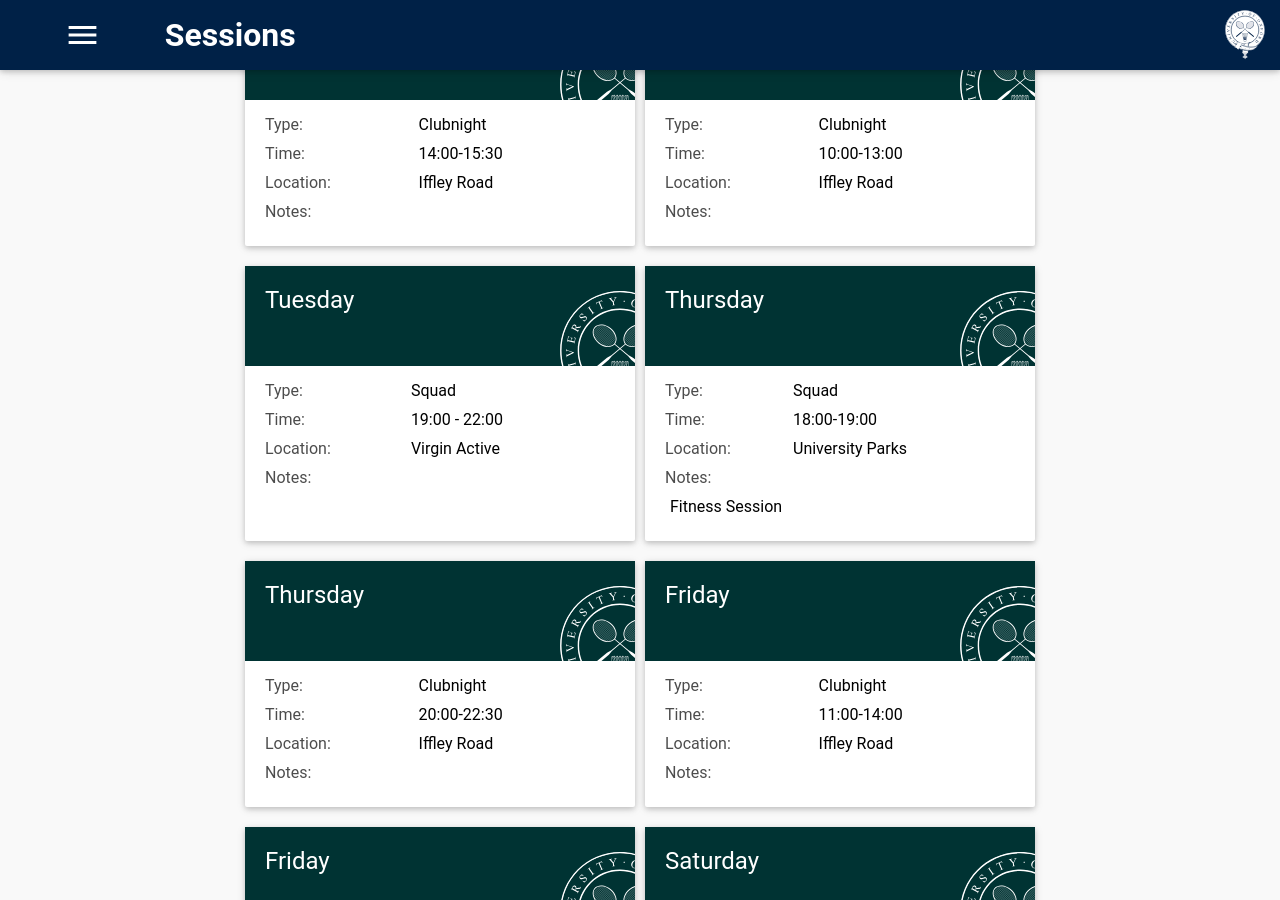
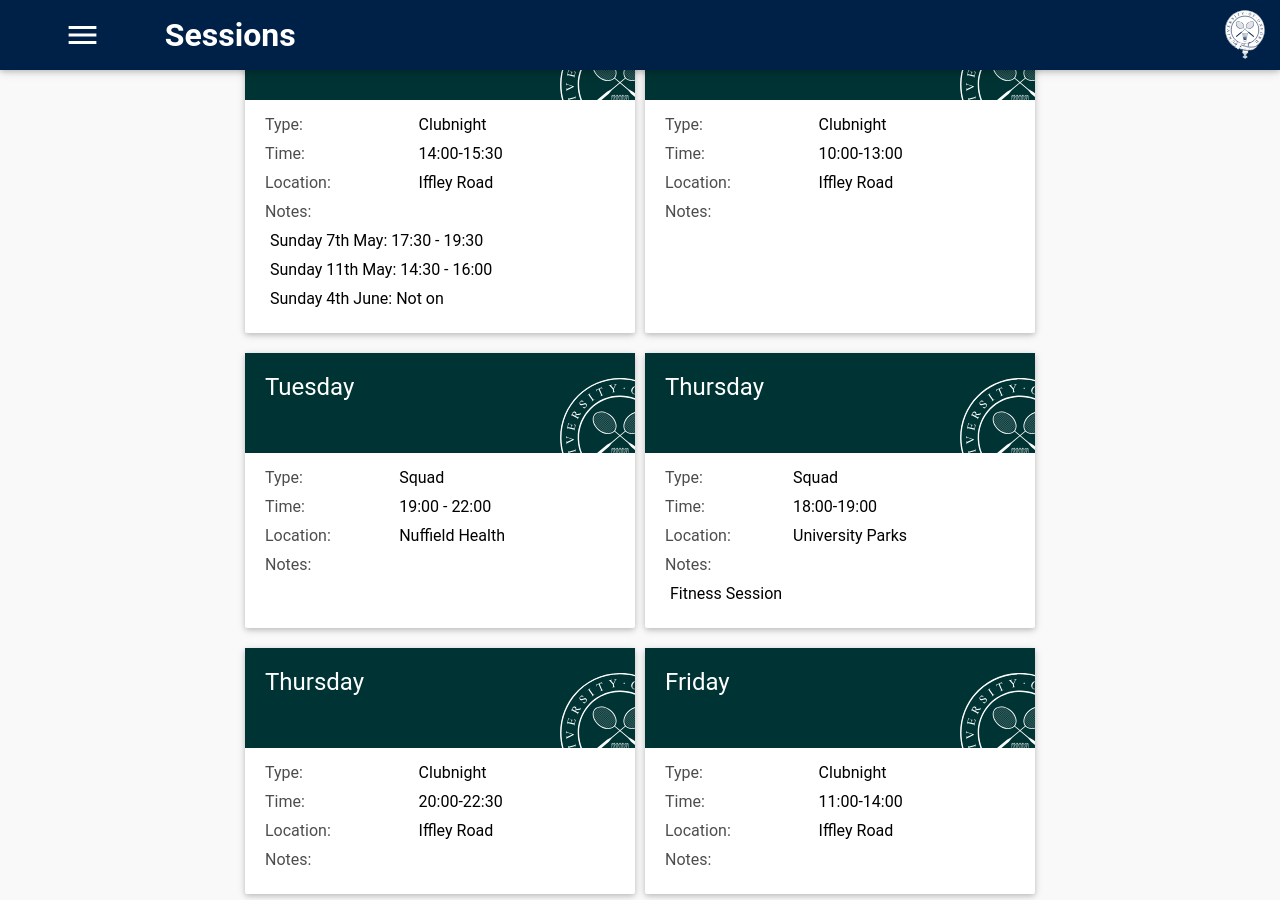
Before and after one commit to OUBaC/OUBaC.github.io, a Jekyll site: the page built from sessions.html, in a window 1280 px wide and 900 px high, scrolled down 323 px. Built offline with Jekyll 4.4.1, drawn with Linux system fonts in a browser that asks for light colours; some of the changed text lies outside the part shown.

Commit message:
Updated the sessions.

```diff
--- a/sessions.html
+++ b/sessions.html
@@ -12,6 +12,9 @@
   participants:
   - Clubnight
   exceptions:
+  - "Sunday 7th May: 17:30 - 19:30"
+  - "Sunday 11th May: 14:30 - 16:00"
+  - "Sunday 4th June: Not on"
 - day: Tuesday
   time: "10:00-13:00"
   location: Iffley Road
@@ -21,7 +24,7 @@
   exceptions:
 - day: Tuesday
   time: "19:00 - 22:00"
-  location: Virgin Active
+  location: Nuffield Health
   participantString: Squad
   participants:
   - M1
@@ -57,7 +60,7 @@
   exceptions:
 - day: Friday
   time: "19:00-21:00"
-  location: Virgin Active
+  location: Nuffield Health
   participantString: Squad
   participants:
   - M1
@@ -76,6 +79,10 @@
   - W1
   - W2
   exceptions:
+  - "Saturday 6th May: 11:00 - 18:00"
+  - "Saturday 20th May: Not on"
+  - "Saturday 27th May: 13:00 - 15:00"
+  - "Saturday 3rd June: 14:00 - 18:00"
 ---
 <script>
 
@@ -157,7 +164,7 @@
       <div id="tabs-container">
         <div id="indicator"></div>
         <h3 id="initialSelector" class="location-option selected" onclick="changeSource(this,'https://www.google.com/maps/embed/v1/place?q=place_id:ChIJa__vp0zBdkgRtBpLdcJmdHQ&key=AIzaSyBbP4-PatrW0kkOAeEgmK1OaOscrpbmmC4&zoom=15',1)">Iffley Road</h3>
-        <h3 class="location-option"  onclick="changeSource(this,'https://www.google.com/maps/embed/v1/place?q=place_id:ChIJi8_mhxXEdkgRpuPfhApKQJ0&key=AIzaSyBbP4-PatrW0kkOAeEgmK1OaOscrpbmmC4&zoom=15',2)">Virgin Active</h3>
+        <h3 class="location-option"  onclick="changeSource(this,'https://www.google.com/maps/embed/v1/place?q=place_id:ChIJi8_mhxXEdkgRpuPfhApKQJ0&key=AIzaSyBbP4-PatrW0kkOAeEgmK1OaOscrpbmmC4&zoom=15',2)">Nuffield Health</h3>
         <h3 class="location-option"  onclick="changeSource(this,'https://www.google.com/maps/embed/v1/place?q=place_id:ChIJFcgu6rLGdkgRpnOlZeXjFyo&key=AIzaSyBbP4-PatrW0kkOAeEgmK1OaOscrpbmmC4&zoom=15',3)">Magdalen College School</h3>
       </div>
       <div id="map-container">
```
